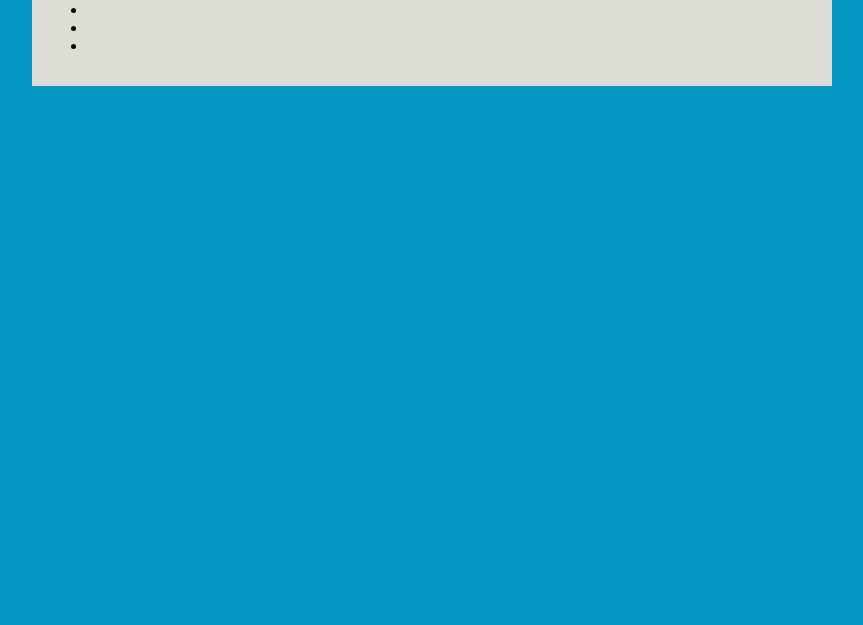
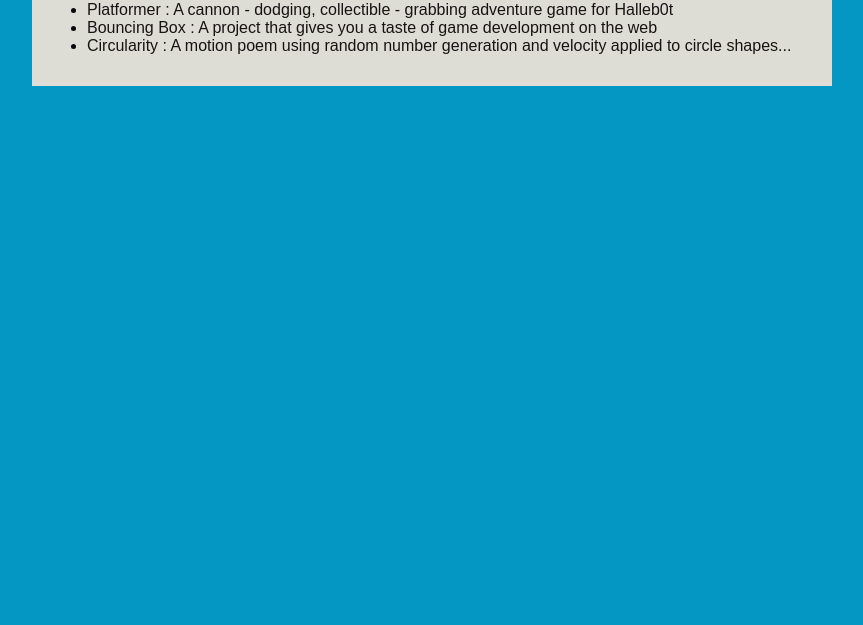
Before and after one commit to GrimCam/GrimCam.github.io, a plain HTML site: page portfolio.html in a window 1280 px wide. Shown: the part 175-800 px from the top of the page, without its empty margins (208-1071 px from the left). Drawn offline with Linux system fonts and the light colour scheme.

```diff
--- a/portfolio.html
+++ b/portfolio.html
@@ -22,9 +22,9 @@
             <div class="content">
                 <h1>Portfolio</h1>
                 <ul id="portfolio">
-                    <li><a href="projects/platformer/Platformer : A cannon - dodging, collectible - grabbing adventure game for Halleb0t"</a></li>
-                    <li><a href="projects/bouncing-box/BouncingBox : A project that gives you a taste of game development on the web" </a></li>
-                    <li><a href="projects/circularity/Circularity : A motion poem using random number generation and velocity applied to circle shapes"...</a></li>
+                    <li><a href="projects/platformer/">Platformer : A cannon - dodging, collectible - grabbing adventure game for Halleb0t</a></li>
+                    <li><a href="projects/bouncing-box/">Bouncing Box : A project that gives you a taste of game development on the web </a></li>
+                    <li><a href="projects/circularity/">Circularity : A motion poem using random number generation and velocity applied to circle shapes...</a></li>
                 </ul>
             </div>
          </main>
```
